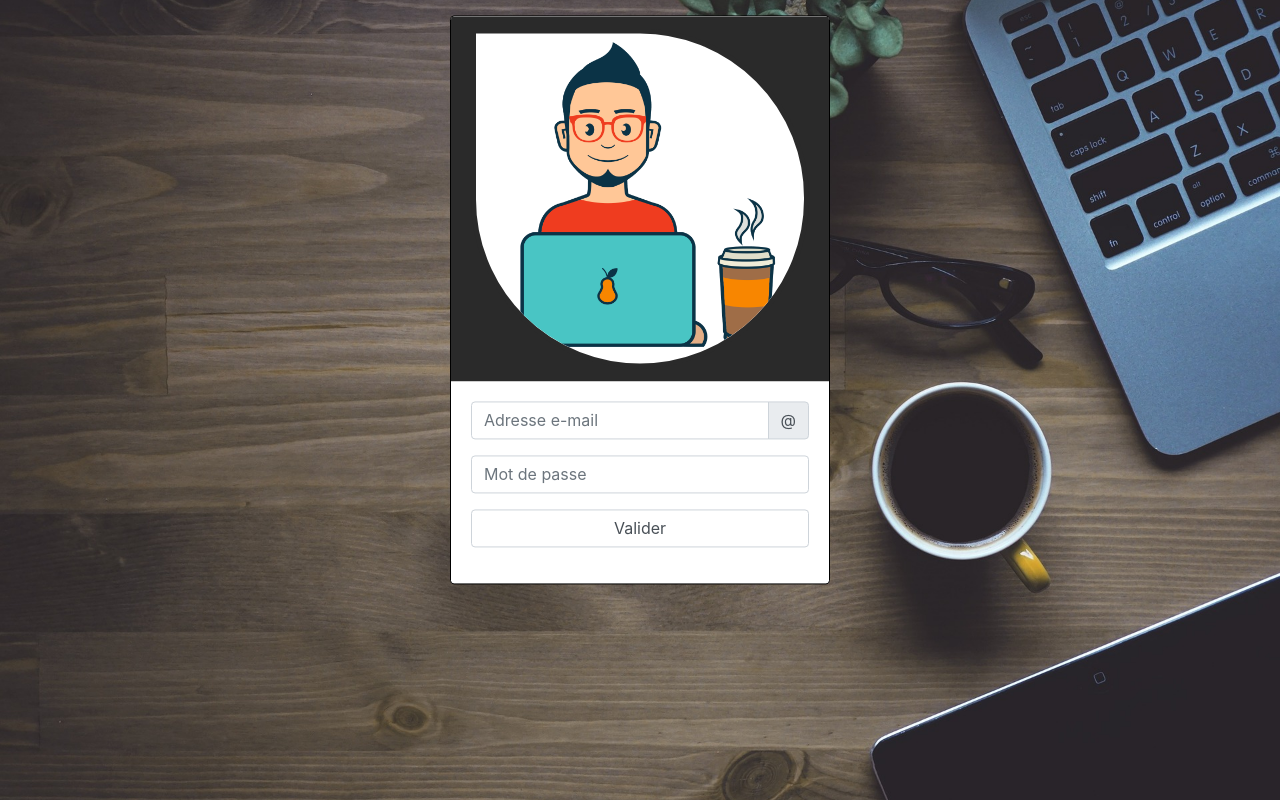
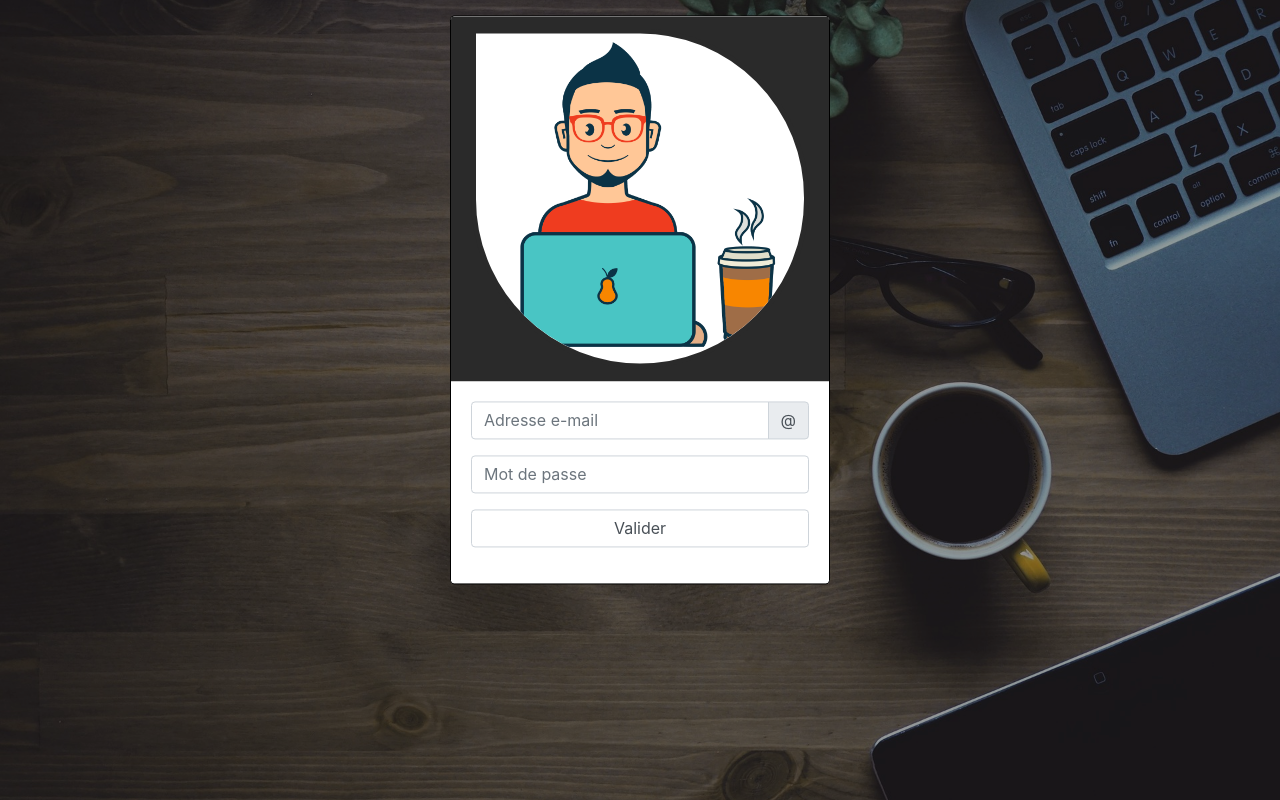
Before and after one commit to kahunafr/sign-up-interface, a plain HTML site: page index.html in a window 1280 px wide. Drawn offline with nearby package versions, Linux system fonts and the light colour scheme.

Commit message:
Ajout d'une ombre sur le container principal
une fois l'animation terminée

```diff
--- a/css/style.css
+++ b/css/style.css
@@ -7,6 +7,17 @@ body {
 input:focus {
     outline: none!important;
     box-shadow: none!important;
+}
+
+.container-fluid.load.loaded:before {
+    content: "";
+    background: #000;
+    position: absolute;
+    top: 0;
+    bottom: 0;
+    left: 0;
+    right: 0;
+    opacity: 0.4;
 }
 
 .container-fluid.load {
--- a/js/index.js
+++ b/js/index.js
@@ -2,6 +2,7 @@ $(document).ready(function() {
     setTimeout(
         function() {
             $('#signupform').fadeIn().addClass('rotate');
+            $(".container-fluid.load").addClass("loaded")
         }, 1200
     )
 });
```
